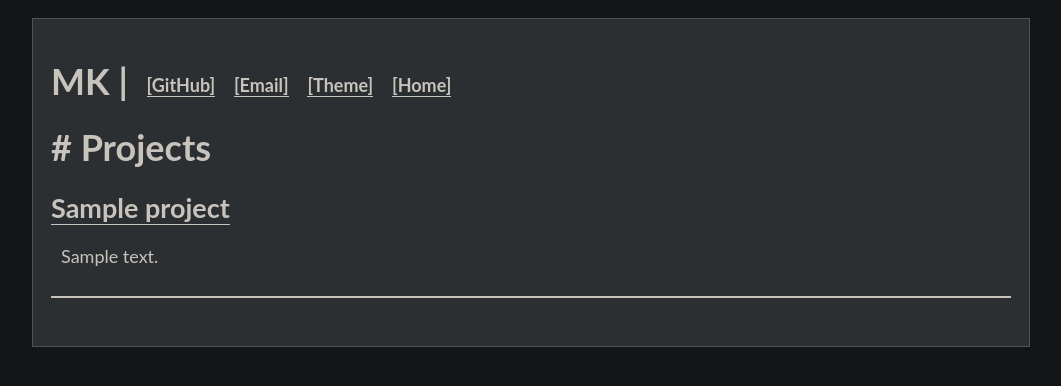
After one commit to MichalTK0/kidami, a Django app: template site_app/templates/projects.html in a window 1280 px wide. The commit adds this page. Shown: the top 386 px of the page, without its empty margins (109-1170 px from the left). Run offline with Django 4.2, Linux system fonts and the light colour scheme; the template is opened without the code that fills it: most values are stand-ins (such as "Sample title", 1, 10 or a date in 2020).

Commit message:
Add projects

```diff
--- a/site_app/templates/index.html
+++ b/site_app/templates/index.html
@@ -11,8 +11,6 @@
             <h2># {{ section.title }}</h2>
         {% endif %}
         <p class="description">{{ section.description }}</p>
-
-        <!-- Add a line separator using an <hr> element -->
         <hr class="section-separator">
     </div>
     {% endfor %}
--- /dev/null
+++ b/site_app/templates/projects.html
@@ -0,0 +1,14 @@
+{% extends "base.html" %}
+
+{% block content %}
+<div class="container mt-5">
+    <h1># Projects</h1>
+    {% for project in projects %}
+    <div class="project">
+        <h2>{% if project.href %}<a href="{{ project.href }}">{{ project.title }}</a>{% else %}{{ project.title }}{% endif %}</h2>
+        <p class="description">{{ project.description|safe }}</p>
+    </div>
+    <hr class="section-separator">
+    {% endfor %}
+</div>
+{% endblock %}
--- a/site_app/urls.py
+++ b/site_app/urls.py
@@ -7,6 +7,6 @@ from . import views
 
 urlpatterns = [
     path("", views.index, name="index"),
-    path("experiences", views.experiences, name="experiences")
-
+    path("experiences", views.experiences, name="experiences"),
+    path("projects", views.projects, name="projects")
 ]
--- a/static/css/style.css
+++ b/static/css/style.css
@@ -1,4 +1,3 @@
-/* Define theme-specific colors as CSS variables */
 :root.light-mode {
     /* Light */
     --html-bg: #e5e5e5;
@@ -8,6 +7,10 @@
     --a-color: #333333;
     --a-underline: #333333;
     --sep-color: #333333;
+    --dropdown-content-color: #333;
+    --dropdown-content-bg: #fff;
+    --dropdown-hover-bg: #eee;
+    --dropdown-shadow: rgba(0,0,0,0.2);
 }
 
 :root {
@@ -19,6 +22,10 @@
     --a-color: #C8C3BC;
     --a-underline: #C8C3BC;
     --sep-color: #C8C3BC;
+    --dropdown-content-color: #fff;
+    --dropdown-content-bg: #333;
+    --dropdown-hover-bg: #555;
+    --dropdown-shadow: rgba(0,0,0,0.2);
 }
 
 html {
@@ -36,6 +43,7 @@ body {
   max-width: 23cm;
   padding: 1em;
   background-color: var(--body-bg);
+  font-family: Lato
 }
 
 #content {
@@ -47,19 +55,19 @@ body {
 }
 
 a {
-    color: var(--a-color); /* Text color */
-    text-decoration: none; /* Remove the default underline */
-    border-bottom: 1px solid var(--a-underline); /* Custom underline color */
+    color: var(--a-color);
+    text-decoration: none;
+    border-bottom: 1px solid var(--a-underline);
 }
 
 a:hover {
-    border-bottom-color: red; /* Custom underline color on hover */
+    border-bottom-color: red;
 }
 .back-button {
-    font-size: 1rem; /* Adjust the font size as needed */
-    vertical-align: middle; /* Align vertically with the h1 text */
-    margin-left: 10px; /* Add spacing between h1 and the link */
-    display: inline-block; /* Display as an inline block to stay on the same line */
+    font-size: 1rem;
+    vertical-align: middle;
+    margin-left: 10px;
+    display: inline-block;
 }
 
 .header-dropdown {
@@ -68,14 +76,14 @@ a:hover {
 }
 
 .header-dropdown-content a {
-    color: #fff;
+    color: var(--dropdown-content-color);
     padding: 12px 16px;
     text-decoration: none;
     display: block;
 }
 
 .header-dropdown-content a:hover {
-    background-color: #555;
+    background-color: var(--dropdown-hover-bg);
 }
 
 .header-button {
@@ -85,33 +93,41 @@ a:hover {
     display: inline-block;
 }
 .header-dropdown-content {
-    display: none; /* Set the default state to hidden */
+    display: none;
     position: absolute;
-    background-color: #333;
+    background-color: var(--dropdown-content-bg);
     min-width: 160px;
-    box-shadow: 0px 8px 16px 0px rgba(0,0,0,0.2);
+    box-shadow: 0px 8px 16px 0px --var(dropdown-shadow);
     z-index: 1;
 }
 
 .email-button {
-    /* Inherit common styling */
     font-size: 1rem;
     vertical-align: middle;
     margin-left: 10px;
     display: inline-block;
-    /* Set the background color to match your style */
 }
 
 .mode-button {
-    /* Inherit common styling */
     font-size: 1rem;
     vertical-align: middle;
     margin-left: 10px;
     display: inline-block;
-    /* Set the background color to match your style */
 }
 
 .section-separator {
-    border: 1px solid var(--sep-color); /* Adjust the border style as needed */
-    margin: 30px 0; /* Adjust the margin for spacing */
+    border: 1px solid var(--sep-color);
+    margin: 30px 0;
 }
+
+ul {
+    list-style: none;
+}
+
+li {
+    margin-bottom: 15px;
+}
+
+.description {
+    margin-left: 10px;
+}
--- a/templates/base.html
+++ b/templates/base.html
@@ -12,9 +12,6 @@
         <!-- Your header content goes here -->
         <h1>
             MK |
-            {% if not request.path == '/' %}
-                <a href="{% url 'index' %}" class="back-button">[Home]</a>
-            {% endif %}
             <div class="header-dropdown">
                 <a class="header-button" onclick="toggleDropdown(event)">[GitHub]</a>
                 <div class="header-dropdown-content">
@@ -24,6 +21,9 @@
             </div>
             <a class="email-button" onclick="copyToClipboard()">[Email]</a>
             <a class="mode-button" onclick="toggleTheme()" id="themeToggle">[Theme]</a>
+            {% if not request.path == '/' %}
+                <a href="{% url 'index' %}" class="back-button">[Home]</a>
+            {% endif %}
 
         </h1>
     </header>
```
Also changed, not shown: site_app/admin.py (+1 -7 lines), site_app/models.py (+10 -14 lines), site_app/templates/experiences.html (+3 -7 lines), site_app/templates/my_model_template.html (deleted, +0 -30 lines), site_app/views.py (+6 -3 lines).
